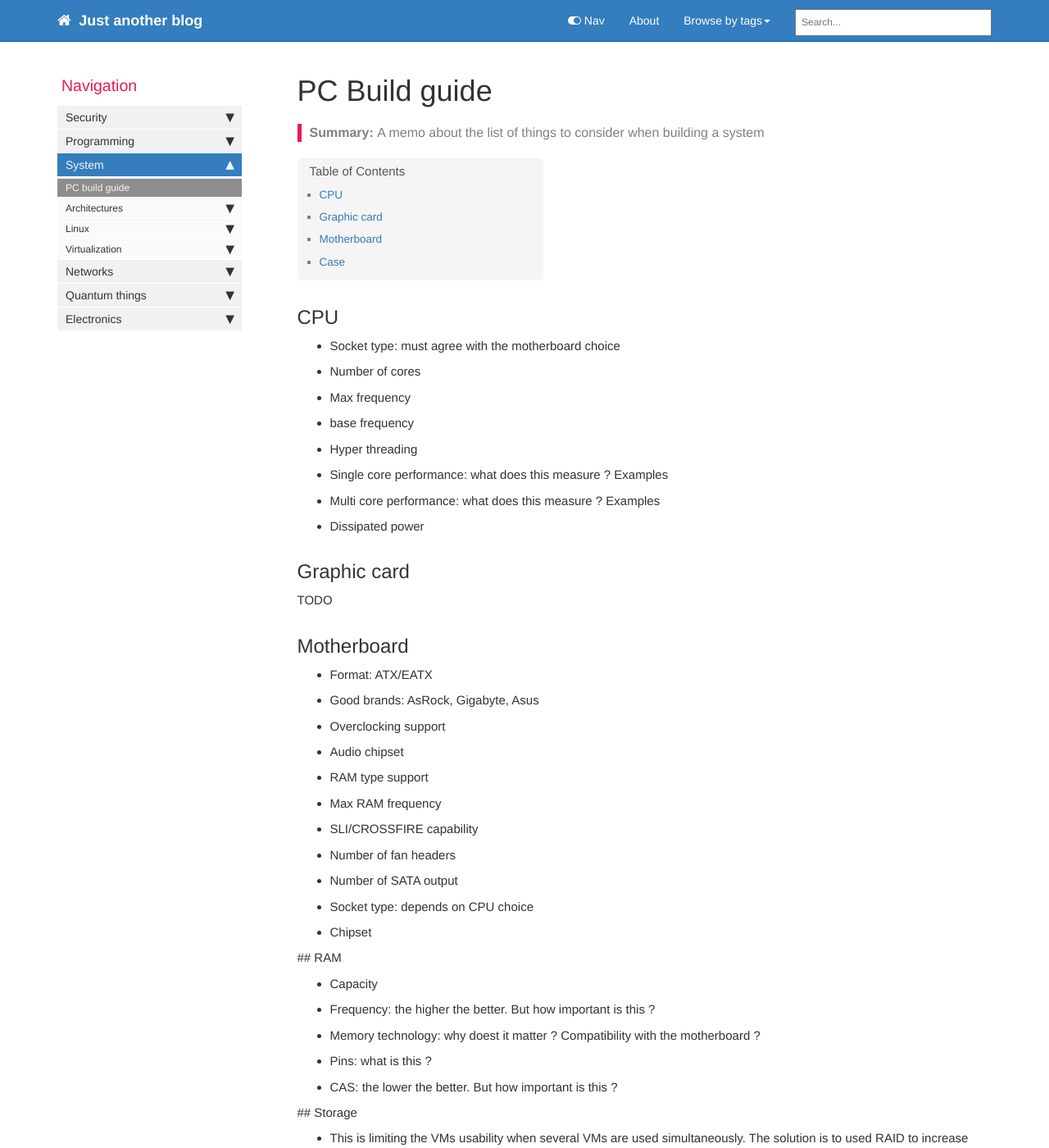
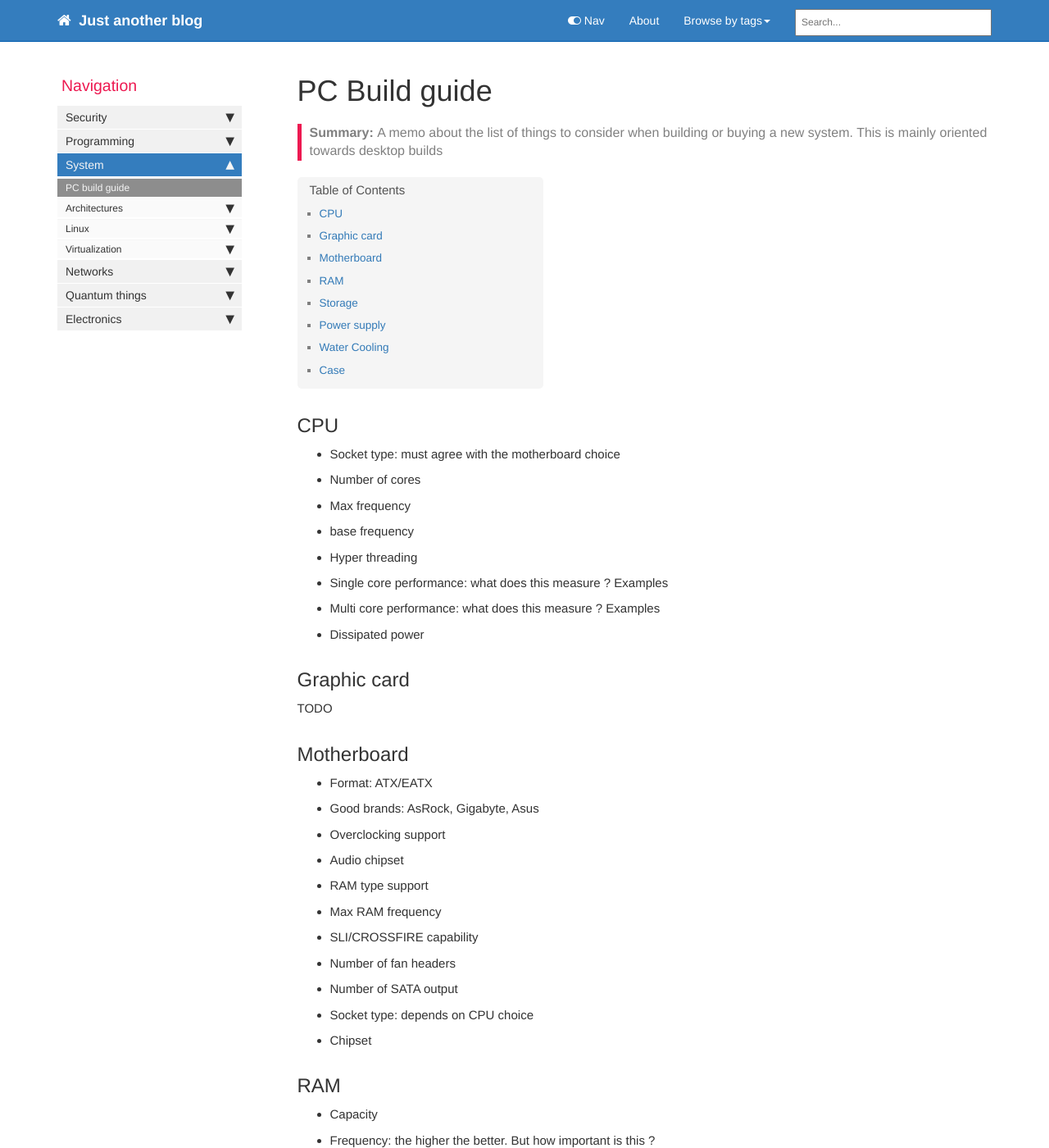
Before and after one commit to greglan/greglan.github.io, a Jekyll site: the page built from pages/system/pc-build.md, in a window 1280 px wide and 1400 px high. Shown: the whole window at 82% size. Built offline with Jekyll 4.4.1, drawn with Linux system fonts in a browser that asks for light colours; nearby versions of some CDN libraries; comment, search, counter and statistics services are not loaded; some of the changed text lies outside the part shown.

```diff
--- a/_layouts/default.html
+++ b/_layouts/default.html
@@ -76,6 +76,7 @@
 {% include topnav.html %}
 <!-- Page Content -->
 <div class="container">
+  <button onclick="topFunction()" id="myBtn" title="Go to the top">Top</button>
   <div id="main">
     <!-- Content Row -->
     <div class="row">
--- a/css/customstyles.css
+++ b/css/customstyles.css
@@ -1,5 +1,26 @@
 html {
   scroll-behavior: smooth;
+}
+
+/* Go back to the top button */
+#myBtn {
+  display: none;
+  position: fixed;
+  bottom: 20px;
+  right: 30px;
+  z-index: 99;
+  font-size: 15px;
+  border: none;
+  outline: none;
+  background-color: #248ec2;
+  color: white;
+  cursor: pointer;
+  padding: 10px;
+  border-radius: 4px;
+}
+
+#myBtn:hover {
+  background-color: #555;
 }
 
 body {
--- a/pages/system/pc-build.md
+++ b/pages/system/pc-build.md
@@ -1,7 +1,7 @@
 ---
 layout: page
 title: PC Build guide
-summary: "A memo about the list of things to consider when building a system"
+summary: "A memo about the list of things to consider when building or buying a new system. This is mainly oriented towards desktop builds"
 permalink: "hw-pc.html"
 ---
 
@@ -33,35 +33,29 @@ TODO
 * Socket type: depends on CPU choice
 * Chipset
 
-
-## RAM
+## RAM
 * Capacity
 * Frequency: the higher the better. But how important is this ?
 * Memory technology: why doest it matter ? Compatibility with the motherboard ?
 * Pins: what is this ?
 * CAS: the lower the better. But how important is this ?
 
-
-## Storage
+## Storage
 * This is limiting the VMs usability when several VMs are used simultaneously. The solution is to used RAID to increase throughput as well as enabling data redundancy.
 * HDD brands: WD, Seagate. Format: 3.5”
 
-
-
-## Power supply
+## Power supply
 * Size format
 * Watt capability
 * Max amp on the +12v output
 * Warranty
 * Pins provided: MB, GPU
 
-
-## Water Cooling
+## Water Cooling
 * Size
 * Noise
 * Efficiency
 * Good option: Corsair Hydro Series H60
-
 
 ## Case
 * Dimensions
```
Also changed, not shown: _includes/custom-head.html (+19 -0 lines), pages/qc/maths/qc-maths.md (+2 -2 lines), pages/qc/maths/qft.md (added, +28 -0 lines), pages/qc/protocols/bb84-qkd-protocol.md (+37 -0 lines), pages/security/reversing/oneplus6t-trustzone.md (+1 -1 lines), pages/qc/maths/fourier-transform.md (deleted).
